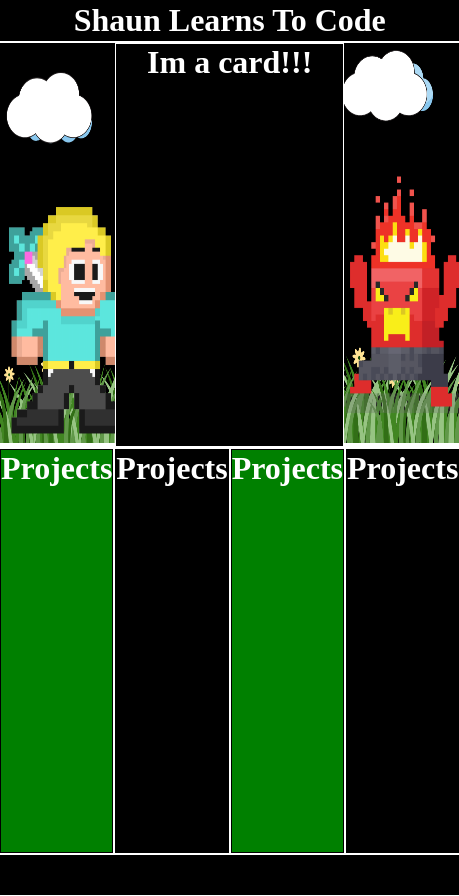
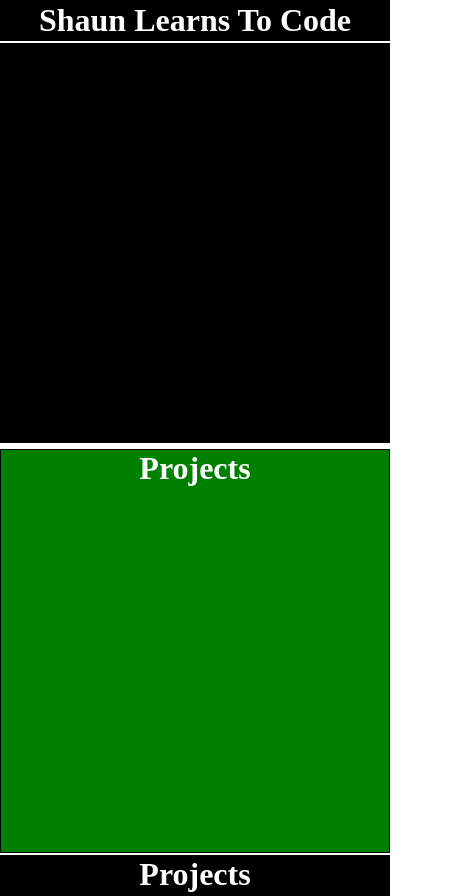
Before and after one commit to s-finnegan/portfolio-site, a plain HTML site: page index.html in a window 390 px wide. Shown: the top 896 px of the page, 459 px wide, since content can reach past the window. Drawn offline with Linux system fonts and the light colour scheme.

Commit message:
removed header image and added html canvas for animation

```diff
--- a/index.html
+++ b/index.html
@@ -12,11 +12,9 @@
         <h1>Shaun Learns To Code</h1>
     </div>
     <div class="hero">
-        <img src="resources\images\SLTC banner (2).png" alt="Shaun learns to code banner">
+        <canvas class="canvas1"></canvas>
     </div>
-    <div class="card">
-    <h1>Im a card!!!</h1>
-    </div>
+
     <div class="project1">
         <h1>Projects</h1>
     </div>
--- a/resources/css/style.css
+++ b/resources/css/style.css
@@ -38,22 +38,10 @@
 
 }
 
-.hero img{
+.canvas1{
     width: 100%;
     height: 400px;
-}
-
-.card{
-   grid-row: 2 / 3;
-   grid-column: 2 / 4;
-   background-color: black;
-   border: 1px solid white;
-
-}
-
-.card h1{
-   text-align: center;
-   color: white;
+    background-color: black;
 }
 
 
@@ -94,3 +82,19 @@
   background-color: black;
   grid-area: footer;
 }
+
+/* Media quiries to change the grid on tablet and mobile*/
+@media screen and (max-width: 768px) {
+    .container{
+        grid-template-areas:
+        'header'
+        'hero'
+        'project1'
+        'project2'
+        'project3'
+        'project4'
+        'footer';
+        grid-template-rows: .1fr .1fr 1fr 1fr 1fr 1fr.1fr;
+        grid-template-columns: 1fr;
+    }
+}
```
